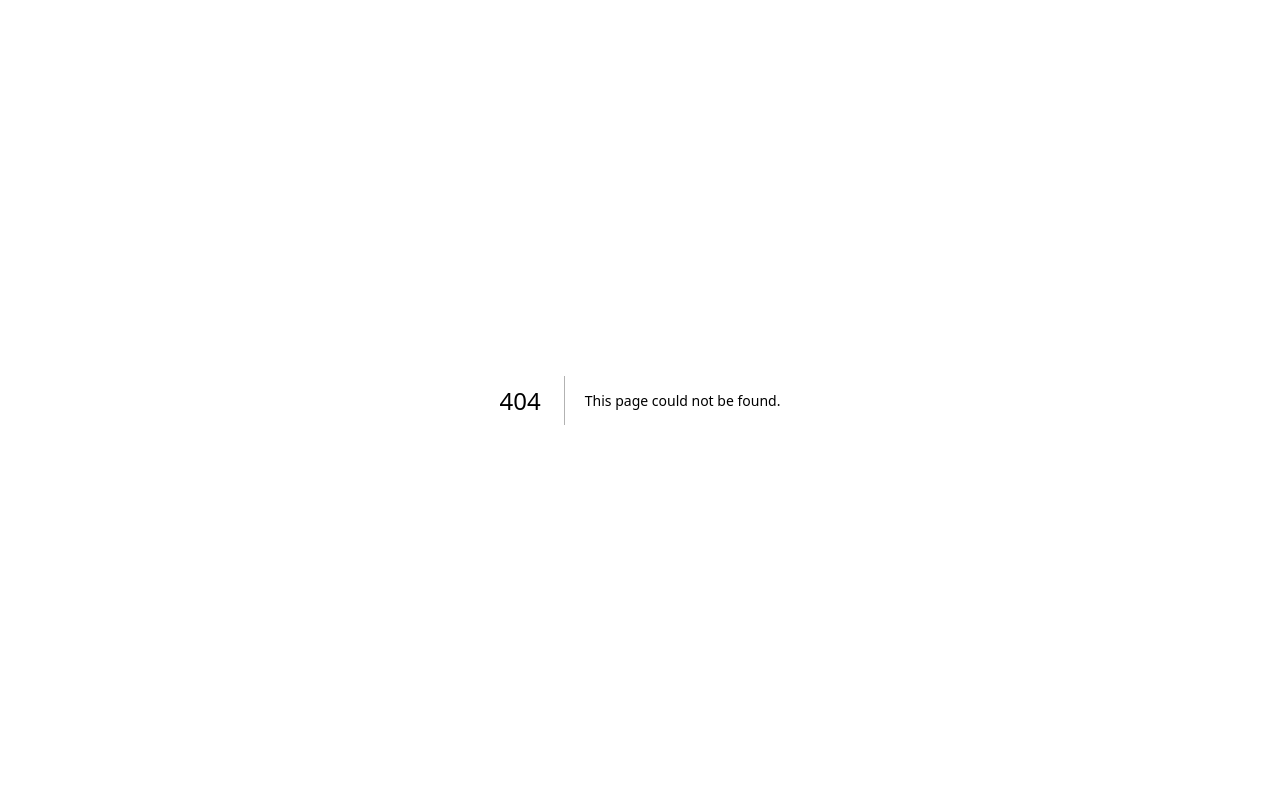
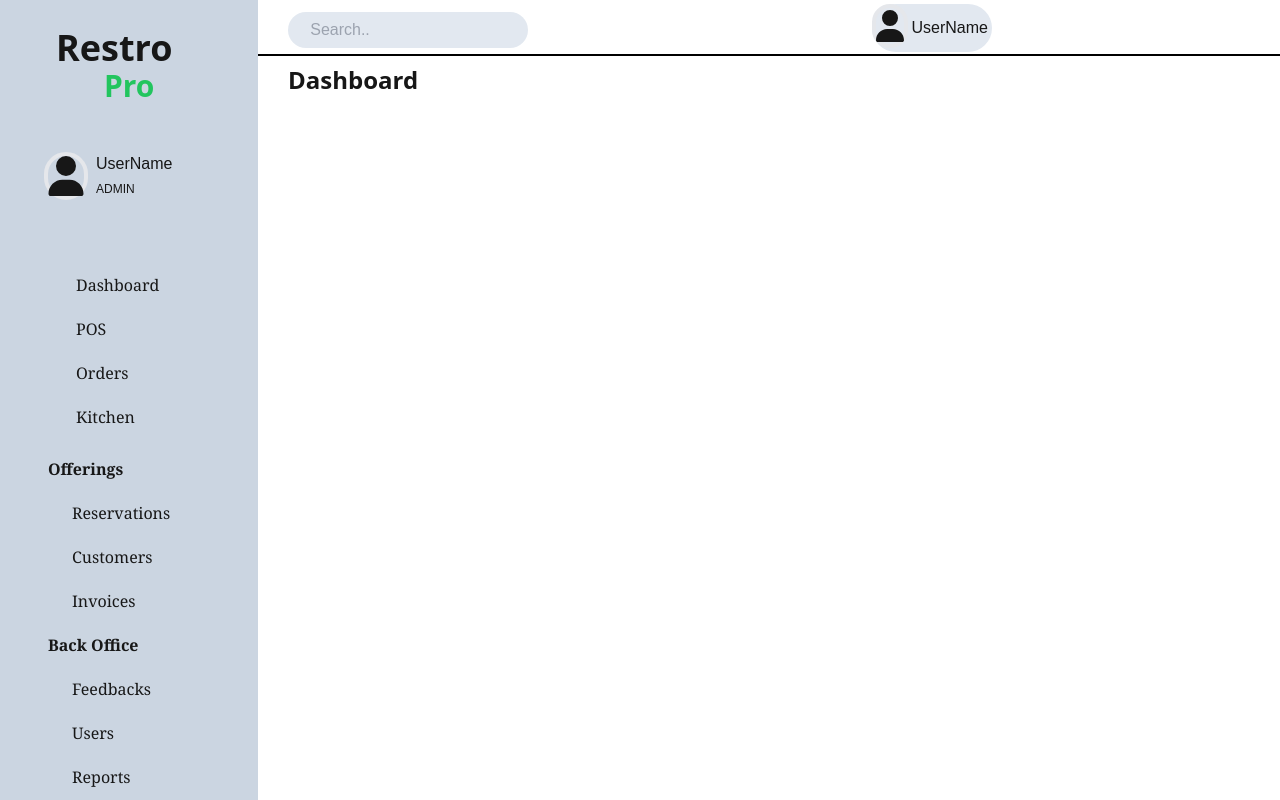
Before and after one commit to imramkrishna/restroapp, a Next.js app: page /Home in a window 1280 px wide. Before the commit this address had no page. Built offline with nearby package versions, Linux system fonts and the light colour scheme.

Commit message:
Dashboard Created

```diff
--- /dev/null
+++ b/app/Home/page.js
@@ -0,0 +1,11 @@
+import React from 'react'
+
+function page() {
+  return (
+    <div className='mx-72'>
+      <h1 className='py-2 font-sans font-bold text-2xl'>Dashboard</h1>
+    </div>
+  )
+}
+
+export default page
--- /dev/null
+++ b/app/Kitchen/page.js
@@ -0,0 +1,11 @@
+import React from 'react'
+
+function page() {
+  return (
+    <div className='mx-72'>
+      I am Kitchen
+    </div>
+  )
+}
+
+export default page;
--- /dev/null
+++ b/app/Orders/page.js
@@ -0,0 +1,11 @@
+import React from 'react'
+
+function page() {
+  return (
+    <div className='mx-72'>
+      I am Orders
+    </div>
+  )
+}
+
+export default page;
--- /dev/null
+++ b/app/POS/page.js
@@ -0,0 +1,11 @@
+import React from 'react'
+
+function page() {
+  return (
+    <div className='mx-72'>
+      I am POS
+    </div>
+  )
+}
+
+export default page;
--- a/app/layout.js
+++ b/app/layout.js
@@ -1,5 +1,6 @@
 import { Geist, Geist_Mono } from "next/font/google";
 import "./globals.css";
+import Navbar from "@/components/Navbar";
 
 const geistSans = Geist({
   variable: "--font-geist-sans",
@@ -12,8 +13,8 @@ const geistMono = Geist_Mono({
 });
 
 export const metadata = {
-  title: "Create Next App",
-  description: "Generated by create next app",
+  title: "Restro Pro",
+  description: "Welcome to Restro Pro",
 };
 
 export default function RootLayout({ children }) {
@@ -22,6 +23,7 @@ export default function RootLayout({ children }) {
       <body
         className={`${geistSans.variable} ${geistMono.variable} antialiased`}
       >
+         <Navbar/>
         {children}
       </body>
     </html>
--- a/app/page.js
+++ b/app/page.js
@@ -1,101 +1,6 @@
-import Image from "next/image";
 
 export default function Home() {
   return (
-    <div className="grid grid-rows-[20px_1fr_20px] items-center justify-items-center min-h-screen p-8 pb-20 gap-16 sm:p-20 font-[family-name:var(--font-geist-sans)]">
-      <main className="flex flex-col gap-8 row-start-2 items-center sm:items-start">
-        <Image
-          className="dark:invert"
-          src="/next.svg"
-          alt="Next.js logo"
-          width={180}
-          height={38}
-          priority
-        />
-        <ol className="list-inside list-decimal text-sm text-center sm:text-left font-[family-name:var(--font-geist-mono)]">
-          <li className="mb-2">
-            Get started by editing{" "}
-            <code className="bg-black/[.05] dark:bg-white/[.06] px-1 py-0.5 rounded font-semibold">
-              app/page.js
-            </code>
-            .
-          </li>
-          <li>Save and see your changes instantly.</li>
-        </ol>
-
-        <div className="flex gap-4 items-center flex-col sm:flex-row">
-          <a
-            className="rounded-full border border-solid border-transparent transition-colors flex items-center justify-center bg-foreground text-background gap-2 hover:bg-[#383838] dark:hover:bg-[#ccc] text-sm sm:text-base h-10 sm:h-12 px-4 sm:px-5"
-            href="https://vercel.com/new?utm_source=create-next-app&utm_medium=appdir-template-tw&utm_campaign=create-next-app"
-            target="_blank"
-            rel="noopener noreferrer"
-          >
-            <Image
-              className="dark:invert"
-              src="/vercel.svg"
-              alt="Vercel logomark"
-              width={20}
-              height={20}
-            />
-            Deploy now
-          </a>
-          <a
-            className="rounded-full border border-solid border-black/[.08] dark:border-white/[.145] transition-colors flex items-center justify-center hover:bg-[#f2f2f2] dark:hover:bg-[#1a1a1a] hover:border-transparent text-sm sm:text-base h-10 sm:h-12 px-4 sm:px-5 sm:min-w-44"
-            href="https://nextjs.org/docs?utm_source=create-next-app&utm_medium=appdir-template-tw&utm_campaign=create-next-app"
-            target="_blank"
-            rel="noopener noreferrer"
-          >
-            Read our docs
-          </a>
-        </div>
-      </main>
-      <footer className="row-start-3 flex gap-6 flex-wrap items-center justify-center">
-        <a
-          className="flex items-center gap-2 hover:underline hover:underline-offset-4"
-          href="https://nextjs.org/learn?utm_source=create-next-app&utm_medium=appdir-template-tw&utm_campaign=create-next-app"
-          target="_blank"
-          rel="noopener noreferrer"
-        >
-          <Image
-            aria-hidden
-            src="/file.svg"
-            alt="File icon"
-            width={16}
-            height={16}
-          />
-          Learn
-        </a>
-        <a
-          className="flex items-center gap-2 hover:underline hover:underline-offset-4"
-          href="https://vercel.com/templates?framework=next.js&utm_source=create-next-app&utm_medium=appdir-template-tw&utm_campaign=create-next-app"
-          target="_blank"
-          rel="noopener noreferrer"
-        >
-          <Image
-            aria-hidden
-            src="/window.svg"
-            alt="Window icon"
-            width={16}
-            height={16}
-          />
-          Examples
-        </a>
-        <a
-          className="flex items-center gap-2 hover:underline hover:underline-offset-4"
-          href="https://nextjs.org?utm_source=create-next-app&utm_medium=appdir-template-tw&utm_campaign=create-next-app"
-          target="_blank"
-          rel="noopener noreferrer"
-        >
-          <Image
-            aria-hidden
-            src="/globe.svg"
-            alt="Globe icon"
-            width={16}
-            height={16}
-          />
-          Go to nextjs.org →
-        </a>
-      </footer>
-    </div>
+  <div></div>
   );
 }
--- /dev/null
+++ b/components/Navbar.js
@@ -0,0 +1,92 @@
+"use client"
+import React, { useState } from 'react';
+import { FontAwesomeIcon } from '@fortawesome/react-fontawesome';
+import { faUser } from '@fortawesome/free-solid-svg-icons';
+import Link from 'next/link';
+
+function Navbar() {
+    const [dropdown, setDropdown] = useState(false);
+
+    const profiledropdown = () => {
+        setDropdown(!dropdown);
+    };
+
+    return (
+        <>
+            <nav>
+                <div className='bg-slate-300 min-h-screen max-w-72 fixed'>
+                    <div className="navcontent p-7">
+                        {/* ==================Restro Pro logo setting=================== */}
+                        <div className='font-bold px-7 text-4xl m-auto font-sans'>
+                            <h1 className='font-extrabold'>Restro</h1>
+                            <h2 className='px-12 text-green-500 text-3xl font-extrabold'>Pro</h2>
+                        </div>
+
+                        {/*====================Setting up profile with profile name and image================*/}
+                        <div className='flex py-8'>
+                            <div className="m-4 w-9">
+                                <FontAwesomeIcon className='border-4 rounded-full h-10 w-9' icon={faUser} />
+                            </div>
+                            <span className='py-4'>UserName <br /> <span className='text-xs'>ADMIN</span></span>
+                        </div>
+
+                        {/*========================Dashboard, POS, Orders, Kitchen=========================*/}
+                        <div className='mx-12 font-serif'>
+                            <ul>
+                                <Link href="/Home"><li className='my-5'>Dashboard</li></Link>
+                                <Link href="/POS"><li className='my-5'>POS</li></Link>
+                                <Link href="/Orders"><li className='my-5'>Orders</li></Link>
+                                <Link href="/Kitchen"><li>Kitchen</li></Link>
+                            </ul>
+                        </div>
+                    </div>
+                    {/* =============================Offering========================== */}
+                    <div className='mx-12 font-serif'>
+                        <p className='font-bold'>Offerings</p>
+                        <ul>
+                            <Link href="/Reservations"><li className='my-5 mx-6'>Reservations</li></Link>
+                            <Link href="/Customers"><li className='my-5 mx-6'>Customers</li></Link>
+                            <Link href="/Invoices"><li className='my-5 mx-6'>Invoices</li></Link>
+                        </ul>
+                    </div>
+
+                    {/* =============================BACK OFFICE========================== */}
+                    <div className='mx-12 font-serif'>
+                        <p className='font-bold'>Back Office</p>
+                        <ul>
+                            <Link href="/Feedbacks"><li className='my-5 mx-6'>Feedbacks</li></Link>
+                            <Link href="/Users"><li className='my-5 mx-6'>Users</li></Link>
+                            <Link href="/Reports"><li className='my-5 mx-6'>Reports</li></Link>
+                            <Link href="/Settings"><li className='my-5 mx-6'>Settings</li></Link>
+                        </ul>
+                    </div>
+                </div>
+
+                {/* =============================HORIZONTAL NAVBAR========================== */}
+                <div className="px-72 h-14 bg-white border-b-2 border-black flex justify-between">
+                    <div className="search py-3">
+                        <input className='rounded-full h-9 bg-slate-200 w-60' type="text" placeholder="     Search.." />
+                    </div>
+                    <div className="bg-slate-200 rounded-full h-12 my-1">
+                        <div className="flex">
+                            <FontAwesomeIcon className='border-4 rounded-full h-9 w-7' icon={faUser} />
+                            <span className='py-3 px-1' onClick={profiledropdown}>
+                                UserName
+                                {dropdown && (
+                                    <div className="dropdown-menu bg-white shadow-lg rounded-lg mt-2 absolute">
+                                        <div className="dropdown-item px-4 py-2">Profile</div>
+                                        <div className="dropdown-item px-4 py-2">My devices</div>
+                                        <div className="dropdown-item px-4 py-2">Support</div>
+                                        <div className="dropdown-item px-4 py-2">Logout</div>
+                                    </div>
+                                )}
+                            </span>
+                        </div>
+                    </div>
+                </div>
+            </nav>
+        </>
+    );
+}
+
+export default Navbar;
```
Also changed, not shown: package.json (+8 -5 lines), 1 other file (tests, documents, lock files or other folders).
